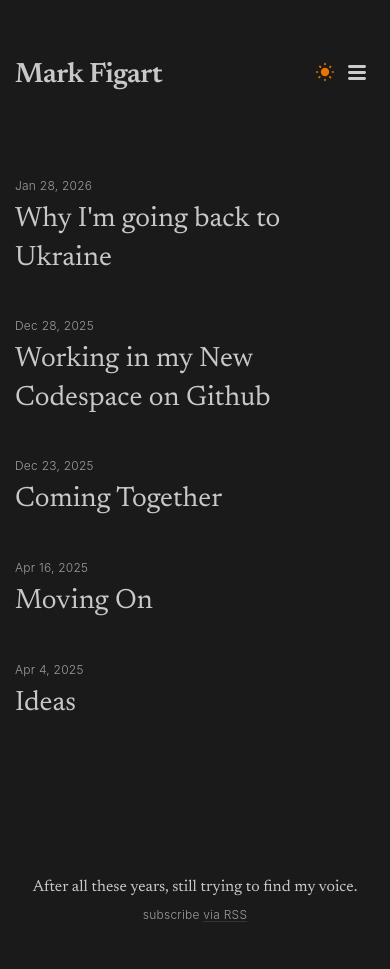
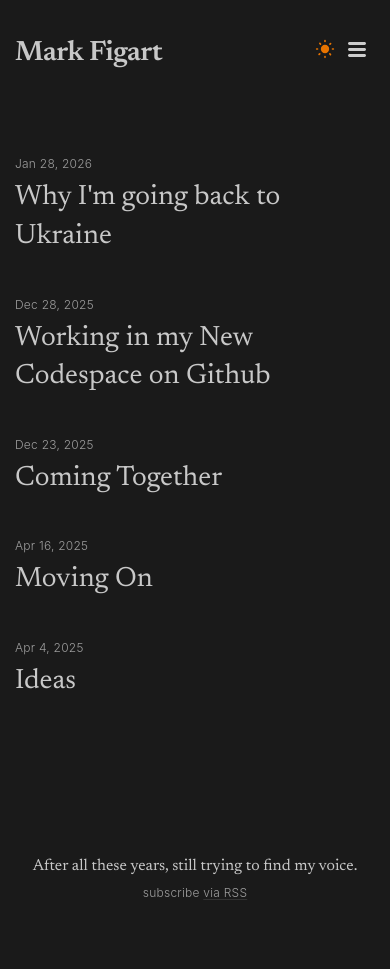
Before and after one commit to figart/60, a Jekyll site: the page built from index.markdown, in a window 390 px wide. Built offline with Jekyll 4.4.1, drawn with Linux system fonts in a browser that asks for light colours; after the commit the page ends 948 px from its top, so only the background shows below that.

Commit message:
Make carousel and header responsive
- Carousel images scale with viewport (50vw, max 25rem)
- Header padding scales on mobile (6vw, max 2.8125rem)
- Fix nav alignment on mobile with dynamic positioning

Co-Authored-By: Claude Opus 4.5 <noreply@anthropic.com>

```diff
--- a/_sass/minima/_layout.scss
+++ b/_sass/minima/_layout.scss
@@ -3,7 +3,7 @@
  */
 .site-header {
   min-height: 3.5rem;
-  padding-top: 2.8125rem;
+  padding-top: min(2.8125rem, 6vw);
 
   // Positioning context for the mobile navigation icon
   position: relative;
@@ -67,7 +67,7 @@
 
   @include media-query($on-palm) {
     position: absolute;
-    top: 3.375rem;
+    top: min(3.375rem, calc(6vw + 0.5rem));
     right: 0.9375rem;
     background-color: transparent;
     border: none;
@@ -294,7 +294,8 @@
       }
 
       img {
-        height: 400px;
+        height: 50vw;
+        max-height: 25rem;
         width: 100%;
         object-fit: cover;
       }
```
